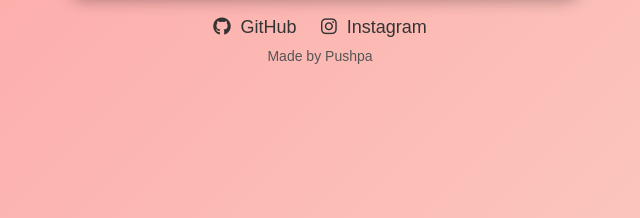
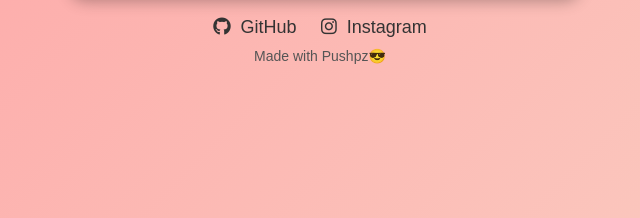
Before and after one commit to xPushpraj/love-confession, a plain HTML site: page index.html in a window 1280 px wide. Shown: the part 485-703 px from the top of the page, 320-960 px from the left. Drawn offline with Linux system fonts and the light colour scheme.

Commit message:
Update index.html

```diff
--- a/index.html
+++ b/index.html
@@ -24,7 +24,7 @@
       <a href="https://www.instagram.com/xpushpraj/" target="_blank" class="social-link">
         <i class="fab fa-instagram"></i> Instagram
       </a>
-      <p class="credit">Made by Pushpa</p>
+      <p class="credit">Made with Pushpz😎</p>
     </div>
   </div>
   <script src="script.js"></script>
```
